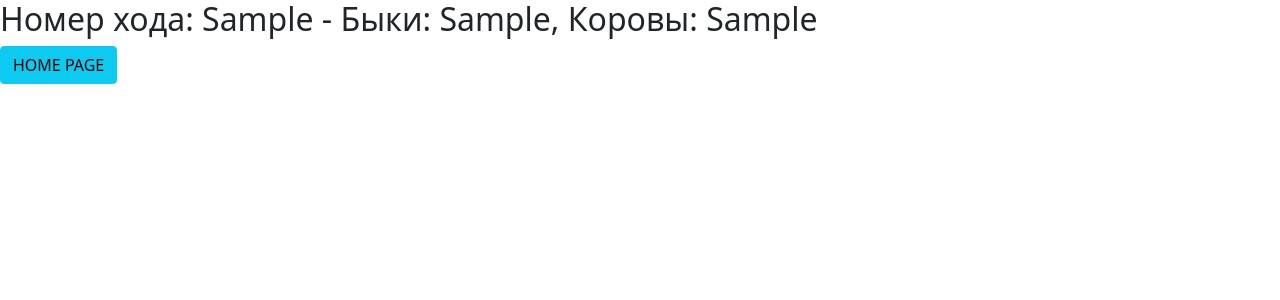
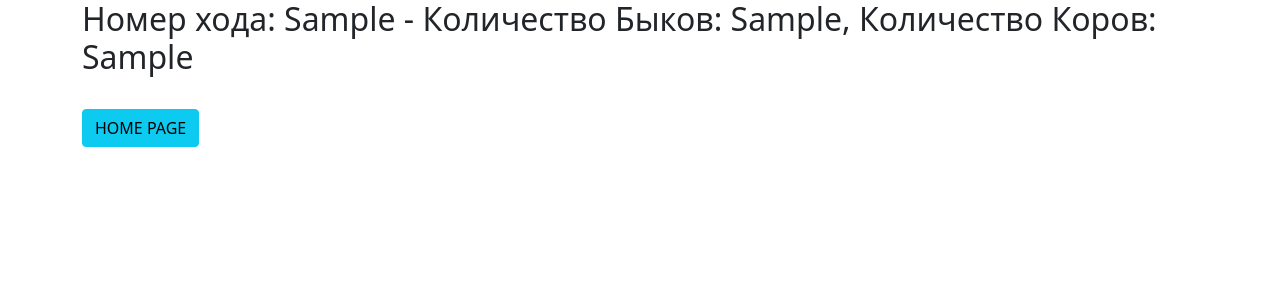
Before and after one commit to Zakawww/homework44, a Django app: template hello/webapp/templates/history.html in a window 1280 px wide. Shown: the top 300 px of the page. Run offline with Django 4.2, Linux system fonts and the light colour scheme; the template is opened without the code that fills it: most values are stand-ins (such as "Sample title", 1, 10 or a date in 2020).

Commit message:
add обработка пустой строки

```diff
--- a/hello/webapp/templates/history.html
+++ b/hello/webapp/templates/history.html
@@ -10,12 +10,14 @@
     <title>Document</title>
 </head>
 <body>
+<div class="container">
 <form method="post" action="/">
     {% csrf_token %}
     {% for i in a %}
-        <h2>Номер хода: {{ i.0 }} - Быки: {{ i.1 }}, Коровы: {{ i.2 }}</h2>
+        <h2>Номер хода: {{ i.0 }} - Количество Быков: {{ i.1 }}, Количество Коров: {{ i.2 }}</h2>
     {% endfor %}
-    <a class="btn btn-info" href="{% url 'index' %}">HOME PAGE</a>
+    <a class="btn btn-info mt-4" href="{% url 'index' %}">HOME PAGE</a>
 </form>
+</div>
 </body>
 </html>
--- a/hello/webapp/templates/index.html
+++ b/hello/webapp/templates/index.html
@@ -24,7 +24,7 @@
         </div>
     </form>
     <h2>Result: {{ answer }}</h2>
-    <a class="btn btn-info" href="{% url 'history' %}">History</a>
+    <a class="btn btn-info" href="{% url 'history' %}">History Step</a>
 
 
 </div>
--- a/hello/webapp/views.py
+++ b/hello/webapp/views.py
@@ -29,6 +29,8 @@ def index_view(request):
 
     except ValueError:
         error = 'Это не число. Введите числа!'
+    except IndexError:
+        error = 'Вы Ввели Пустую строку'
     amount = {"answer": error}
     context.update(dict(amount))
     return render(request, 'index.html', context)
```
